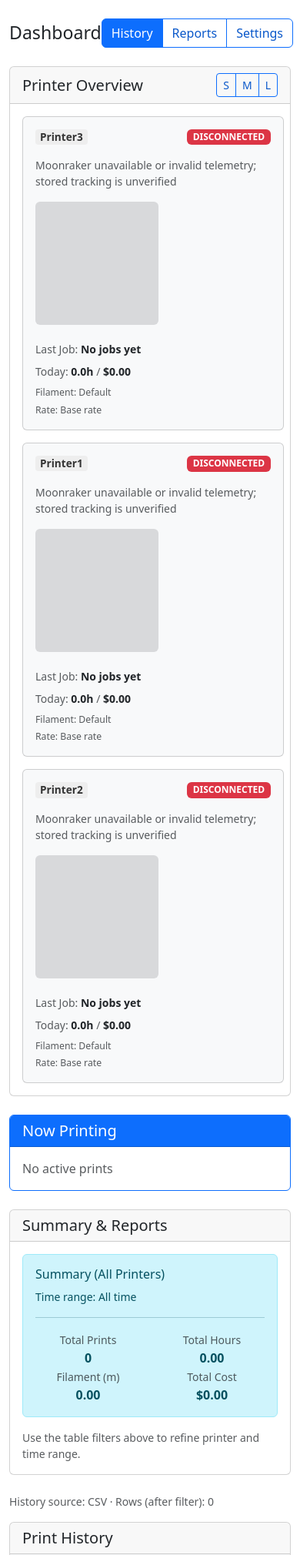
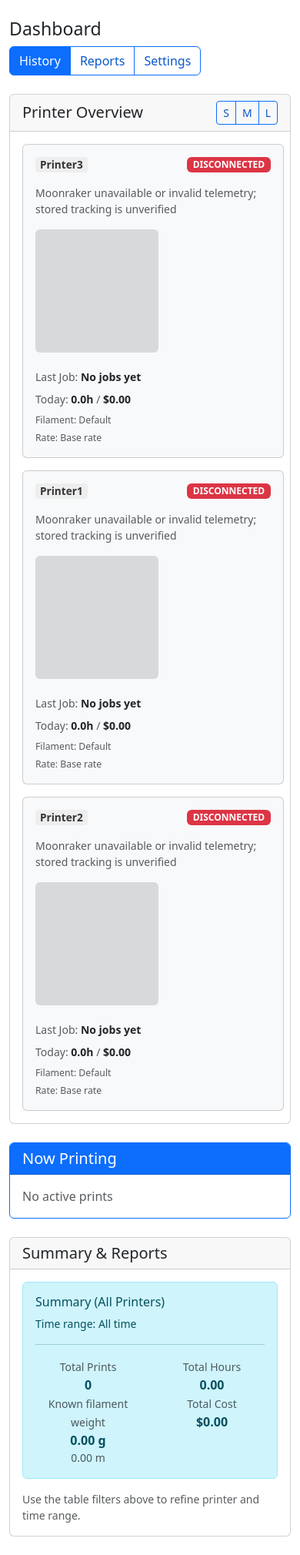
Before and after one commit to khisanthax/klipper-cost-dashboard, a Flask app: page / in a window 390 px wide. Shown: the part 126-2146 px from the top of the page at 77% size. Run offline with Flask 3, Linux system fonts and the light colour scheme; data that the repository does not hold is empty; some libraries are stand-ins or nearby versions.

Commit message:
Clarify known mass, isolate daily cards from filters and handle mobile header wrapping

```diff
--- a/app.py
+++ b/app.py
@@ -1500,7 +1500,10 @@ def index():
 
     # Compute printer summaries for status cards
     from core.reports import compute_printer_summaries
-    printer_summaries = compute_printer_summaries(rows, active_jobs)
+    now_for_cards=datetime.now(TIMEZONE_OBJ)
+    today_for_cards=now_for_cards.replace(hour=0,minute=0,second=0,microsecond=0)
+    card_rows=history_repo.printer_card_rows(today_for_cards,now_for_cards)
+    printer_summaries = compute_printer_summaries(card_rows, active_jobs)
 
     # Enrich printer summaries with active filament/rate profile names
     all_profiles = profiles.get_all_profiles()
@@ -1549,8 +1552,9 @@ def index():
         else:
             job["_thumb_small"] = None
 
-    from core.filament import describe_job
+    from core.filament import describe_job,summarize_weights
     all_filament_profiles=profiles.get_all_profiles()
+    summary.update(summarize_weights(rows,all_filament_profiles))
     for row in history_rows_page:
         describe_job(row,all_filament_profiles.get(row.get('filament_profile_id')))
 
@@ -1619,9 +1623,11 @@ def reports_page():
     """Reports page with monthly breakdown and top printers."""
     data = reports_repo.get_reports_data(request.args)
     start,end,_label,_quick=get_date_range_from_params(request.args)
-    recent=history_repo.list_history_rows(history_repo.HistoryQuery(start_dt=start,end_dt=end),page=1,per_page=10).rows_page
-    from core.filament import describe_job
+    history=history_repo.list_history_rows(history_repo.HistoryQuery(start_dt=start,end_dt=end),page=1,per_page=10)
+    recent=history.rows_page
+    from core.filament import describe_job,summarize_weights
     all_profiles=profiles.get_all_profiles()
+    data.setdefault('summary',{}).update(summarize_weights(history.rows_all,all_profiles))
     printer_settings=load_settings(SETTINGS_FILE)
     for row in recent:
         describe_job(row,all_profiles.get(row.get('filament_profile_id')))
@@ -1904,6 +1910,8 @@ def recalculate_page():
 
     canonical_printers = sorted(get_canonical_printer_names(include_hidden=True))
     filament_profiles = profiles.get_all_profiles()
+    from core.filament import describe_job
+    for row in rows_page:describe_job(row,filament_profiles.get(row.get('filament_profile_id')))
     rate_profiles = rates.list_rate_profiles()
     display_settings = load_display_settings(DISPLAY_FILE, HEADERS)
     recalc_visible_cols = get_visible_columns_for_table(
--- a/core/filament.py
+++ b/core/filament.py
@@ -149,6 +149,16 @@ def describe_job(row,profile=None):
     return row
 
 
+def summarize_weights(rows,profiles):
+    """Known mass only; never substitute zero for an unknown job measurement."""
+    total=Decimal(0);unknown=0
+    for row in rows:
+        describe_job(row,profiles.get(row.get('filament_profile_id')))
+        if row['_weight_grams'] is None:unknown+=1
+        else:total+=Decimal(str(row['_weight_grams']))
+    return {'known_grams':total,'unknown_weights':unknown}
+
+
 def reconcile_display(rows):
     """Allocate fractional cents so totals equal the displayed job components."""
     fields=('time_cost','material_cost','adjustment')
--- a/core/history_repo.py
+++ b/core/history_repo.py
@@ -255,6 +255,19 @@ def list_history_rows_sql(query: HistoryQuery, page: int, per_page: int, error:
             backend="sql",
             error=error,
         )
+
+
+def printer_card_rows(start_dt,end_dt):
+    """Today's jobs plus each printer's latest job, independent of History filters."""
+    if not is_sql_only():
+        rows,_error=load_rows_raw(CSV_FILE)
+        return rows
+    with closing(db_module.connect_db()) as conn:
+        db_module.apply_migrations(conn)
+        where="""WHERE (CAST(strftime('%s',COALESCE(j.ended_at,j.created_at)) AS INTEGER) BETWEEN ? AND ?)
+        OR j.id IN (SELECT id FROM (SELECT id,ROW_NUMBER() OVER
+        (PARTITION BY printer_id ORDER BY COALESCE(ended_at,created_at) DESC,id DESC) AS position FROM jobs) WHERE position=1)"""
+        return _fetch_sql_rows(conn,where,[int(start_dt.timestamp()),int(end_dt.timestamp())],None,None)
 
 
 def _fetch_sql_rows(conn: sqlite3.Connection, where_sql: str, params: list, limit: Optional[int], offset: Optional[int]) -> List[dict]:
--- a/core/project_pricing.py
+++ b/core/project_pricing.py
@@ -62,6 +62,7 @@ def preview(project_uid):
     after_totals=reconcile_display([r['after'] for r in calculations])
     return {'project':project,'rows':calculations,'errors':errors,'fingerprint':fingerprint,
             'before_totals':before_totals,'after_totals':after_totals,
+            'unknown_weights':len(errors)+sum(r['grams'] is None for r in calculations),
             'grams':sum((r['grams'] for r in calculations if r['grams'] is not None),Decimal(0)),
             'meters':sum((r['meters'] for r in calculations if r['meters'] is not None),Decimal(0))}
 
--- a/core/reports.py
+++ b/core/reports.py
@@ -374,7 +374,7 @@ def compute_printer_summaries(rows, live_jobs_list):
             ts_raw = r.get("timestamp_raw")
             if ts_raw:
                 try:
-                    if float(ts_raw) >= today_ts:
+                    if today_ts <= float(ts_raw) <= datetime.now().timestamp():
                         summary["today_hours"] += float(r.get("duration_hours", 0) or 0)
                         summary["today_cost"] += float(r.get("total_cost", 0) or 0)
                 except (ValueError, TypeError):
--- a/templates/index.html
+++ b/templates/index.html
@@ -177,7 +177,7 @@
     });
 </script>
 
-<div class="d-flex justify-content-between align-items-center mb-4">
+<div class="d-flex flex-wrap gap-2 justify-content-between align-items-center mb-4">
     <h1 class="h3 mb-0">Dashboard</h1>
     <div class="btn-group">
         <a href="{{ url_for('index') }}" class="btn btn-outline-primary active">History</a>
@@ -425,8 +425,9 @@
                     <span class="fw-semibold">{{ "%.2f"|format(summary.total_hours) }}</span>
                 </div>
                 <div class="col-6 col-md-3">
-                    <span class="text-muted small">Filament (m)</span><br>
-                    <span class="fw-semibold">{{ "%.2f"|format(summary.total_meters) }}</span>
+                    <span class="text-muted small">Known filament weight</span><br>
+                    <span class="fw-semibold">{{ "%.2f"|format(summary.known_grams) }} g</span>
+                    <div class="small text-muted">{{ "%.2f"|format(summary.total_meters) }} m{% if summary.unknown_weights %} · {{ summary.unknown_weights }} unknown weights{% endif %}</div>
                 </div>
                 <div class="col-6 col-md-3">
                     <span class="text-muted small">Total Cost</span><br>
--- a/templates/project_pricing.html
+++ b/templates/project_pricing.html
@@ -4,7 +4,8 @@
 <p>Tracked jobs keep their saved historical prices until you explicitly apply this project-only snapshot. Historical job records are retained unchanged. Manual jobs use current project defaults and their recorded grams; exact total overrides remain exact. Planned items are hypothetical estimates and are excluded from actual totals.</p>
 {% if error %}<div class="alert alert-danger">{{ error }}</div>{% endif %}
 <div class="alert alert-info">
-  Tracked length: {{ plan.meters }} m · Estimated/recorded mass: {{ plan.grams }} g ({{ plan.grams / 1000 }} kg).<br>
+  Known estimated/recorded mass subtotal: {{ plan.grams }} g ({{ plan.grams / 1000 }} kg) · Tracked length: {{ plan.meters }} m.
+  {% if plan.unknown_weights %}<strong>{{ plan.unknown_weights }} jobs have unavailable measurements or calculation errors; they are not treated as zero weight.</strong>{% endif %}<br>
   Saved historical: ${{ '%.2f'|format(plan.before_totals.total_cost) }} → Project-adjusted preview: <strong>${{ '%.2f'|format(plan.after_totals.total_cost) }}</strong>.
   No changes have been applied by opening this page.
 </div>
--- a/templates/recalculate.html
+++ b/templates/recalculate.html
@@ -288,7 +288,7 @@
                             <td class="text-truncate{% if 'filename' not in _recalc_cols %} kcd-col-hidden{% endif %}" style="max-width: 420px;" title="{{ r.filename }}" data-col="filename">{{ r.filename }}</td>
                             <td class="text-nowrap{% if 'status' not in _recalc_cols %} kcd-col-hidden{% endif %}" data-col="status">{{ r.status }}</td>
                             <td class="text-end{% if 'hours' not in _recalc_cols %} kcd-col-hidden{% endif %}" data-col="hours">{{ "%.2f"|format(r.duration_hours|float) }}</td>
-                            <td class="text-end{% if 'filament' not in _recalc_cols %} kcd-col-hidden{% endif %}" data-col="filament">{{ "%.2f"|format(r.filament_meters|float) }}</td>
+                            <td class="text-end{% if 'filament' not in _recalc_cols %} kcd-col-hidden{% endif %}" data-col="filament"><strong>{{ '%.2f'|format(r._weight_grams) ~ ' g' if r.get('_weight_grams') is not none else 'Weight unknown' }}</strong><br><small title="{{ r.get('_weight_source','Preview to inspect conversion') }}">{{ '%.2f'|format(r.filament_meters|float) }} m</small></td>
                             <td class="text-end{% if 'time_cost' not in _recalc_cols %} kcd-col-hidden{% endif %}" data-col="time_cost">{{ "%.2f"|format(r.time_cost|float) }}</td>
                             <td class="text-end{% if 'material_cost' not in _recalc_cols %} kcd-col-hidden{% endif %}" data-col="material_cost">{{ "%.2f"|format(r.material_cost|float) }}</td>
                             <td class="text-end{% if 'total' not in _recalc_cols %} kcd-col-hidden{% endif %}" data-col="total">{{ "%.2f"|format(r.total_cost|float) }}</td>
--- a/templates/reports.html
+++ b/templates/reports.html
@@ -38,6 +38,7 @@
 </div>
 
 <!-- Pause & Runout -->
+<p class="small">Known filament weight: <strong>{{ '%.2f'|format(summary.known_grams|default(0)) }} g</strong>{% if summary.unknown_weights %} · {{ summary.unknown_weights }} jobs have unknown weight{% endif %}. Saved historical costs are retained.</p>
 <div class="card mb-4">
     <div class="card-header">
         <h2 class="h5 mb-0">Pause & Runout</h2>
```
Also changed, not shown: tests/test_dashboard_ux.py (+21 -0 lines), tools/browser_dashboard_audit.py (+5 -2 lines).
